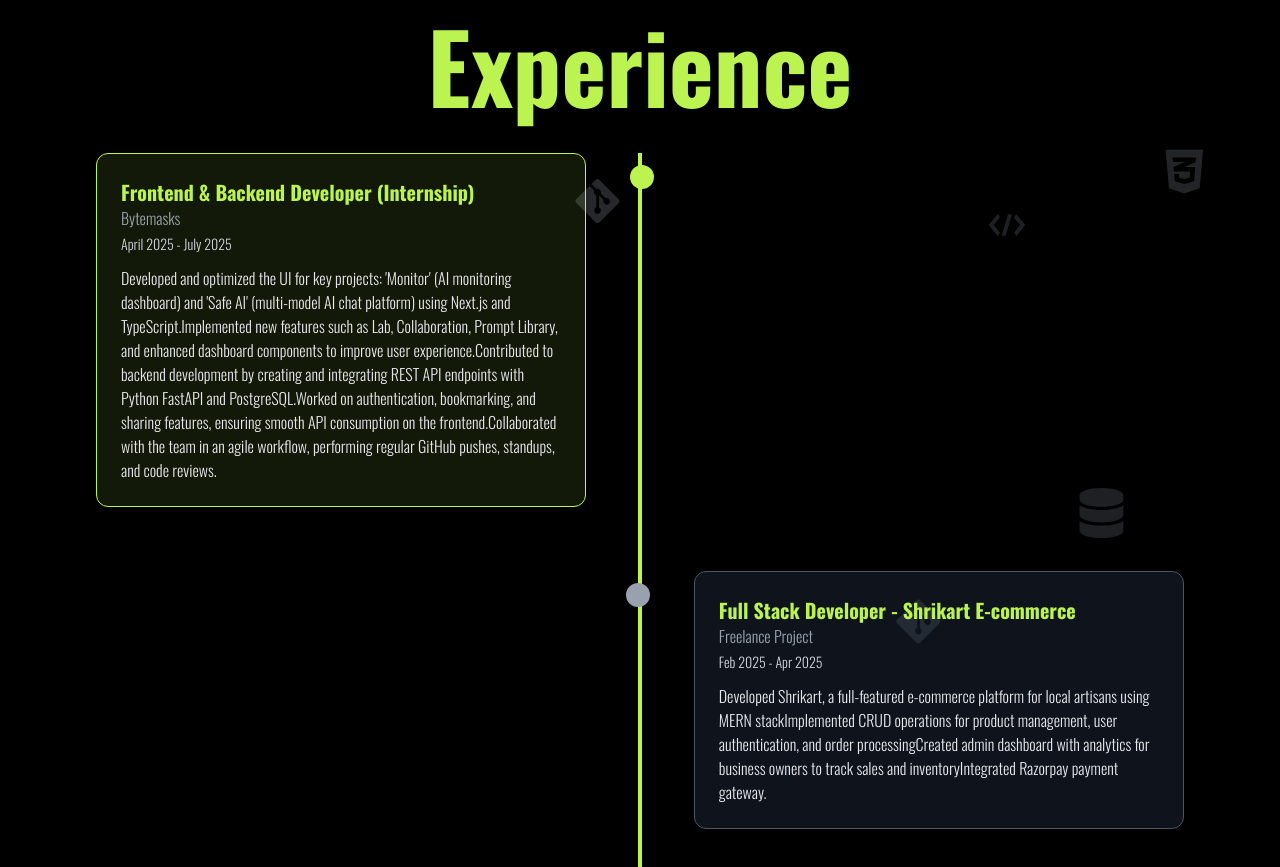
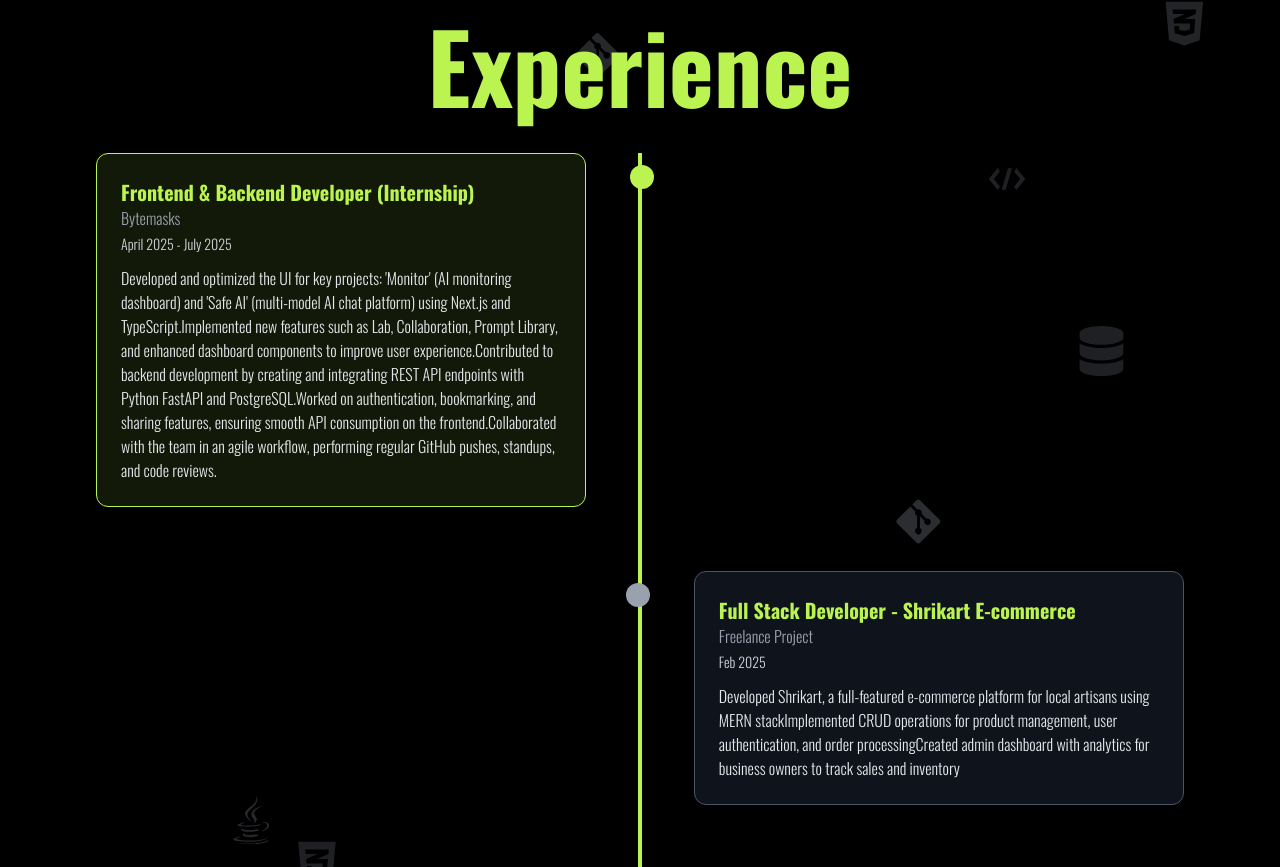
Before and after one commit to Parthsingh14/Portfolio, a React (Vite) app: page / in a window 1280 px wide. Shown: the part 3662-4529 px from the top of the page. Built offline with nearby package versions, Linux system fonts and the light colour scheme.

Commit message:
Updated the Expercience

```diff
--- a/src/components/Experience.jsx
+++ b/src/components/Experience.jsx
@@ -21,36 +21,23 @@ const experienceData = [
   id: 2,
   role: "Full Stack Developer - Shrikart E-commerce",
   company: "Freelance Project",
-  period: "Feb 2025 - Apr 2025",
+  period: "Feb 2025",
   description: [
     "Developed Shrikart, a full-featured e-commerce platform for local artisans using MERN stack",
     "Implemented CRUD operations for product management, user authentication, and order processing",
     "Created admin dashboard with analytics for business owners to track sales and inventory",
-    "Integrated Razorpay payment gateway."
   ],
   type: "freelance",
 },
 {
   id: 3,
-  role: "Full Stack Developer - TaskSync Pro",
+  role: "Frontend Developer - Discovery Drift ",
   company: "Freelance Project",
-  period: "July 2024 - Oct 2024",
+  period: "May 2025",
   description: [
-    "Built real-time collaborative task management application for remote teams",
-    "Implemented Socket.io for instant updates across client devices",
-    "Developed drag-and-drop interface with React DnD library",
-    "Created user role system (admin/member) with permission controls",
-  ],
-  type: "freelance",
-},
-{
-  id: 4,
-  role: "Frontend Developer - Travel Co. Portfolio",
-  company: "Freelance Project",
-  period: "Nov 2023 - Dec 2023",
-  description: [
-    "Designed and built a responsive showcase website for Wanderlust Travels agency",
-    "Implemented smooth animations and transitions for destination galleries",
+     "Developed a responsive portfolio website for a travel and service agency showcasing cars, hotel rooms, and curated experiences",
+    "Implemented engaging animations and smooth transitions for service galleries to enhance user interaction",
+    "Optimized layouts and design for mobile-first responsiveness, improving client’s online presence",
   ],
   type: "freelance",
 },
--- a/src/components/Skills.jsx
+++ b/src/components/Skills.jsx
@@ -70,7 +70,7 @@ function Skills() {
             >
               <div className="absolute inset-0 rounded-full border border-lime-300/30 flex items-center justify-center">
                 <motion.h3
-                  className="text-xl text-lime-300 font-bold z-10 bg-black px-4"
+                  className="text-xl text-lime-300 font-bold z-10  px-4"
                   whileHover={{ scale: 1.1 }}
                 >
                   {category}
```
